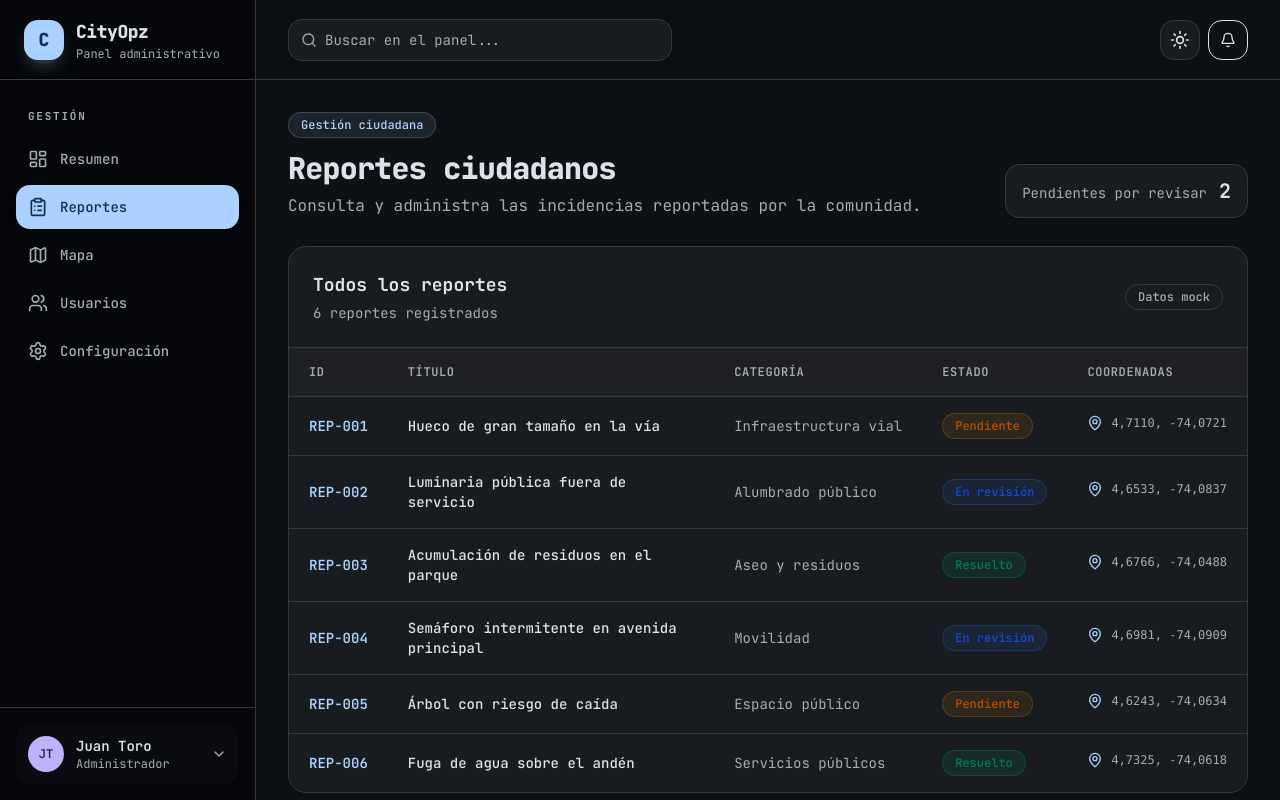
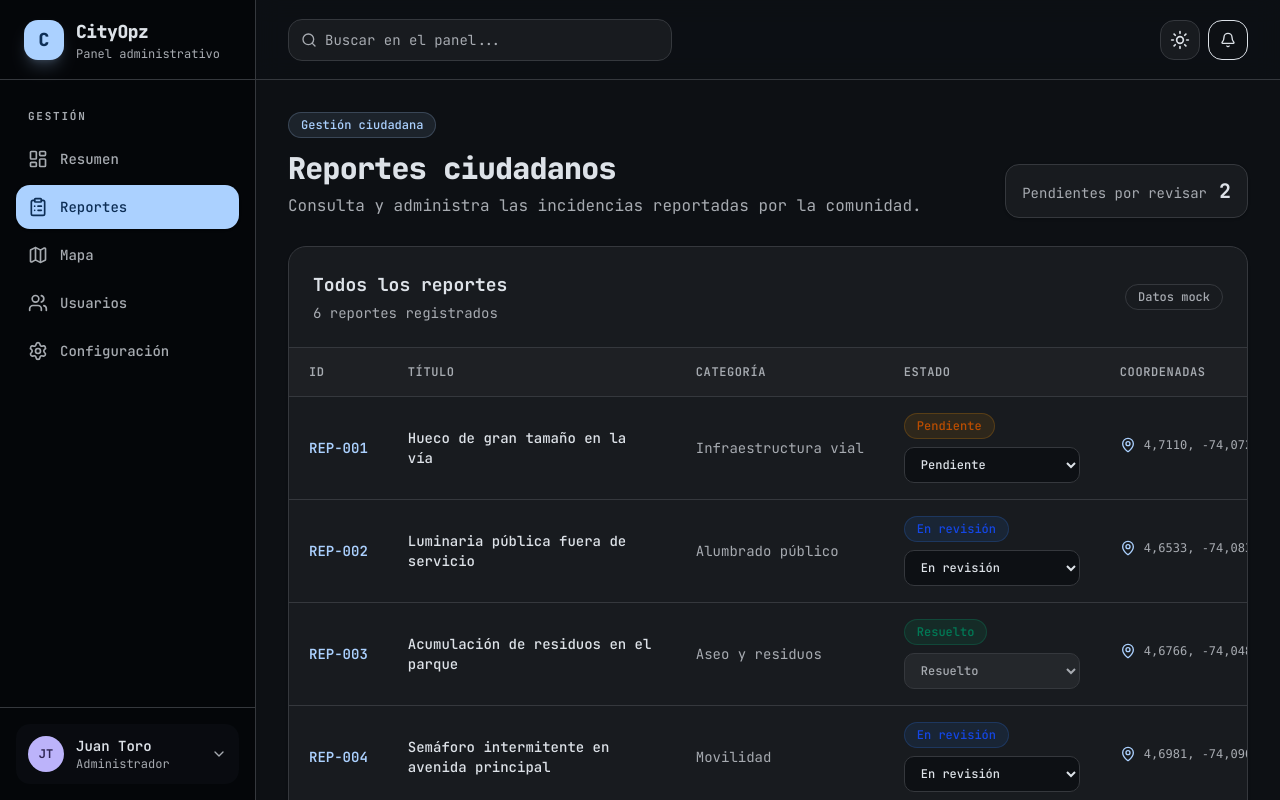
Before and after one commit to CityOpz/frontend, a React (Vite) app: page /dashboard in a window 1280 px wide. Shown: the top 800 px of the page. Built offline with nearby package versions, Linux system fonts and the light colour scheme; sample sign-in values are in the browser's storage.

Commit message:
feat(admin): add report status transitions

```diff
--- a/src/features/admin/components/ReportsTable.tsx
+++ b/src/features/admin/components/ReportsTable.tsx
@@ -9,9 +9,14 @@ import {
   TableRow,
 } from "@/shared/components/ui/table"
 import type { Report, ReportStatus } from "../types/report.types"
+import {
+  canTransitionReportStatus,
+  REPORT_STATUSES,
+} from "../utils/report-status"
 
 interface ReportsTableProps {
-  reports: Report[]
+  readonly reports: readonly Report[]
+  readonly onStatusChange: (reportId: string, status: ReportStatus) => void
 }
 
 const statusStyles: Record<ReportStatus, string> = {
@@ -25,7 +30,7 @@ const coordinateFormatter = new Intl.NumberFormat("es-CO", {
   maximumFractionDigits: 4,
 })
 
-export function ReportsTable({ reports }: ReportsTableProps) {
+export function ReportsTable({ reports, onStatusChange }: ReportsTableProps) {
   return (
     <Table aria-label="Listado de reportes ciudadanos">
       <TableHeader>
@@ -50,9 +55,34 @@ export function ReportsTable({ reports }: ReportsTableProps) {
               {report.category}
             </TableCell>
             <TableCell>
-              <Badge className={statusStyles[report.status]}>
-                {report.status}
-              </Badge>
+              <div className="flex min-w-44 flex-col items-start gap-2">
+                <Badge className={statusStyles[report.status]}>
+                  {report.status}
+                </Badge>
+                <select
+                  aria-label={`Cambiar estado del reporte ${report.id}`}
+                  className="h-9 w-full cursor-pointer rounded-lg border border-input bg-background px-3 text-xs font-medium text-foreground outline-none transition-colors focus:border-primary focus:ring-2 focus:ring-primary/20 disabled:cursor-not-allowed disabled:bg-muted disabled:text-muted-foreground"
+                  disabled={report.status === "Resuelto"}
+                  value={report.status}
+                  onChange={(event) => {
+                    const nextStatus = event.target.value as ReportStatus
+
+                    if (canTransitionReportStatus(report.status, nextStatus)) {
+                      onStatusChange(report.id, nextStatus)
+                    }
+                  }}
+                >
+                  {REPORT_STATUSES.map((status) => (
+                    <option
+                      key={status}
+                      disabled={!canTransitionReportStatus(report.status, status)}
+                      value={status}
+                    >
+                      {status}
+                    </option>
+                  ))}
+                </select>
+              </div>
             </TableCell>
             <TableCell>
               <span className="inline-flex items-center gap-2 font-mono text-xs text-muted-foreground">
--- a/src/features/admin/pages/AdminDashboardPage.tsx
+++ b/src/features/admin/pages/AdminDashboardPage.tsx
@@ -9,6 +9,7 @@ import {
   Settings,
   Users,
 } from "lucide-react"
+import { useState } from "react"
 import useDocumentTitle from "@/shared/hooks/useDocumentTitle"
 import { Badge } from "@/shared/components/ui/badge"
 import { Button } from "@/shared/components/ui/button"
@@ -16,6 +17,8 @@ import { Card, CardContent, CardHeader } from "@/shared/components/ui/card"
 import ThemeToggle from "@/shared/theme/components/ThemeToggle"
 import { mockReports } from "../data/reports.mock"
 import { ReportsTable } from "../components/ReportsTable"
+import type { ReportStatus } from "../types/report.types"
+import { canTransitionReportStatus } from "../utils/report-status"
 
 const navItems = [
   { label: "Resumen", icon: LayoutDashboard },
@@ -27,10 +30,22 @@ const navItems = [
 
 export default function AdminDashboardPage() {
   useDocumentTitle("Dashboard administrativo")
+  const [reports, setReports] = useState(() => mockReports)
 
-  const pendingReports = mockReports.filter(
+  const pendingReports = reports.filter(
     (report) => report.status === "Pendiente",
   ).length
+
+  const handleStatusChange = (reportId: string, nextStatus: ReportStatus) => {
+    setReports((currentReports) =>
+      currentReports.map((report) =>
+        report.id === reportId &&
+        canTransitionReportStatus(report.status, nextStatus)
+          ? { ...report, status: nextStatus }
+          : report,
+      ),
+    )
+  }
 
   return (
     <div className="min-h-screen bg-background text-foreground">
@@ -128,7 +143,7 @@ export default function AdminDashboardPage() {
                   Todos los reportes
                 </h2>
                 <p className="mt-1 text-sm text-muted-foreground">
-                  {mockReports.length} reportes registrados
+                  {reports.length} reportes registrados
                 </p>
               </div>
               <Badge variant="outline" className="border-border text-muted-foreground">
@@ -136,7 +151,10 @@ export default function AdminDashboardPage() {
               </Badge>
             </CardHeader>
             <CardContent className="p-0">
-              <ReportsTable reports={mockReports} />
+              <ReportsTable
+                reports={reports}
+                onStatusChange={handleStatusChange}
+              />
             </CardContent>
           </Card>
         </main>
--- /dev/null
+++ b/src/features/admin/utils/report-status.ts
@@ -0,0 +1,17 @@
+import type { ReportStatus } from "../types/report.types"
+
+export const REPORT_STATUSES: ReportStatus[] = [
+  "Pendiente",
+  "En revisión",
+  "Resuelto",
+]
+
+export function canTransitionReportStatus(
+  currentStatus: ReportStatus,
+  nextStatus: ReportStatus,
+) {
+  const currentIndex = REPORT_STATUSES.indexOf(currentStatus)
+  const nextIndex = REPORT_STATUSES.indexOf(nextStatus)
+
+  return nextIndex === currentIndex || nextIndex === currentIndex + 1
+}
```
Also changed, not shown: 2 other files (tests, documents, lock files or other folders).
